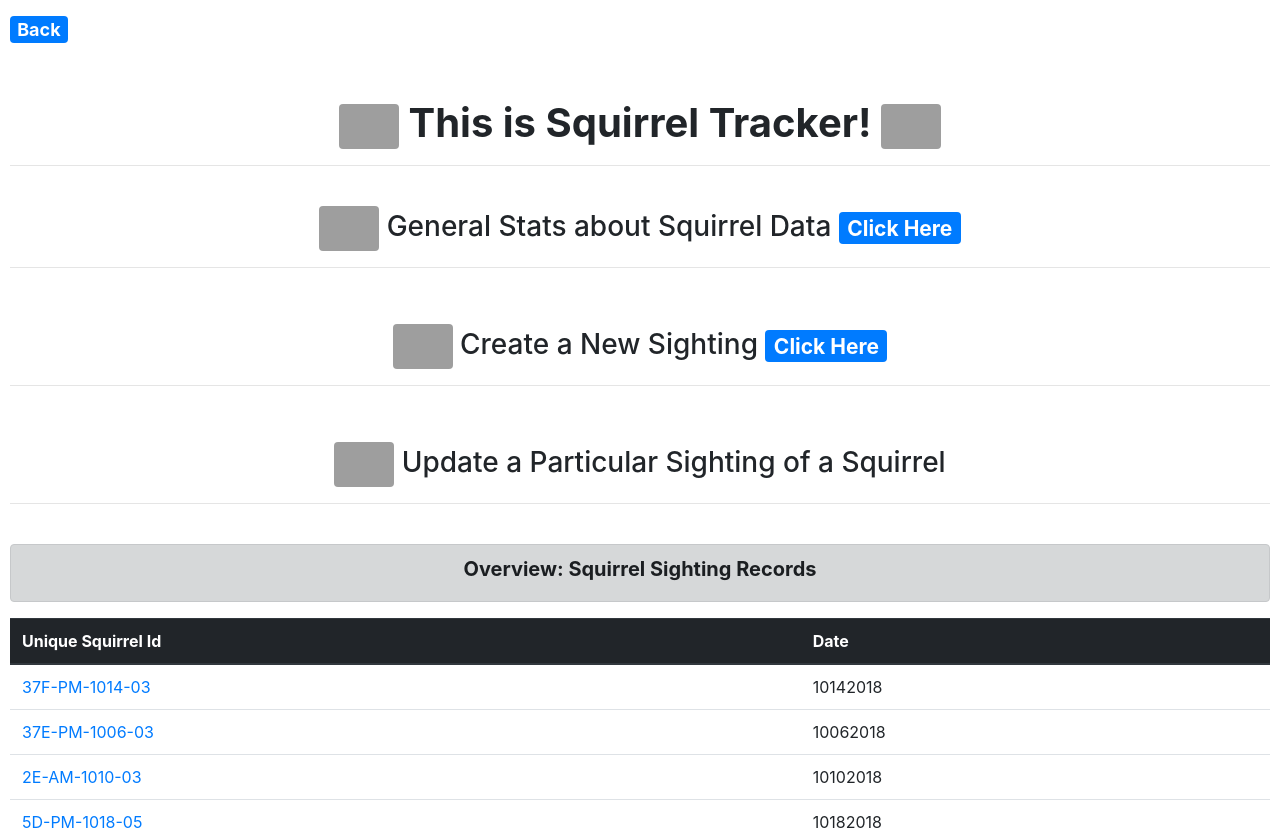
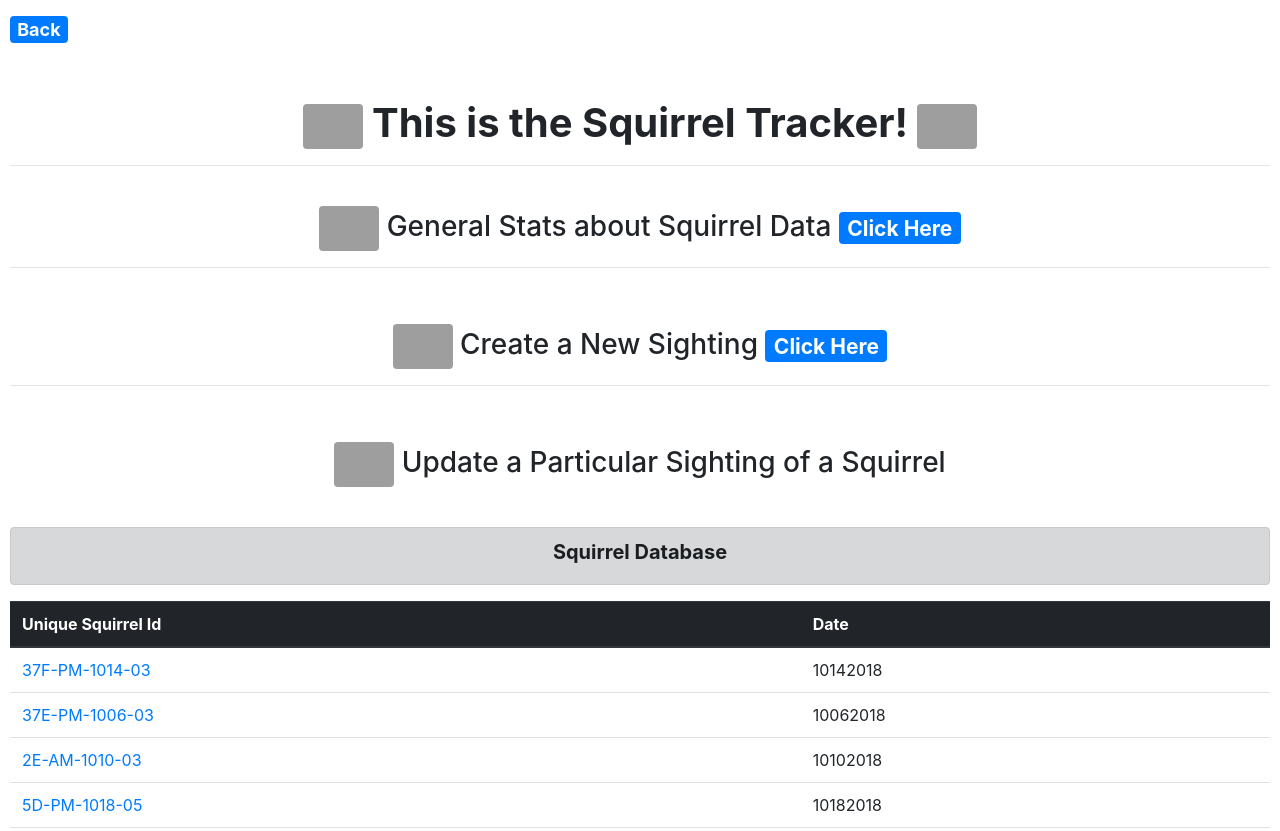
Before and after one commit to BunnyMax345453/Final_Project, a Django app: page /sightings/ in a window 1280 px wide. Shown: the top 831 px of the page. Run offline with Django 3.2, Linux system fonts and the light colour scheme; data comes from the database, SQL or seed files in the repository; some libraries are stand-ins or nearby versions; grey boxes are pictures that could not be loaded.

Commit message:
make changes to the squirrel data page

```diff
--- a/squirrel_tracker/templates/squirrel_tracker/edit.html
+++ b/squirrel_tracker/templates/squirrel_tracker/edit.html
@@ -12,7 +12,7 @@
   		<br>
   		<strong><h1>
    		<img src="http://pic.90sjimg.com/original_origin_pic/18/11/04/82b7777bc8148349cc8790c03662fdc6.png" style="width:60px" class="rounded" alt="..." >
-  		 Did you see a new Sqiurrel?
+  		 Help Us Update the Squirrel Database!
  		 </strong></h1>
   		<hr>
  	 <p>Please share your findings by filling in the form below</p >
--- a/squirrel_tracker/templates/squirrel_tracker/sighting.html
+++ b/squirrel_tracker/templates/squirrel_tracker/sighting.html
@@ -11,7 +11,7 @@
                 <p>
                 <br>
                 <strong><h1 class='text-center'> <img src="https://img1.baidu.com/it/u=3837107914,3708117760&fm=26&fmt=auto&gp=0.jpg" style="width:60px" class="rounded" alt="..." >
-	This is Squirrel Tracker!
+	This is the Squirrel Tracker!
 	<img src="https://img1.baidu.com/it/u=3837107914,3708117760&fm=26&fmt=auto&gp=0.jpg" style="width:60px" class="rounded" alt="..." ></strong></h1>
                 <hr>
                 </p>
@@ -57,13 +57,13 @@
                 <h3 class='text-center'>
 	<img src="https://img0.baidu.com/it/u=3776646088,3601416339&fm=26&fmt=auto&gp=0.jpg" style="width:60px" class="rounded" alt="..." >
 	Update a Particular Sighting of a Squirrel    </h3>
-                <hr>
+
                 </p>
                 <br>
                 <div>
                 <table class="table">
                         <div class="alert alert-dark text-center" role="alert">
-                                <h5><strong> Overview: Squirrel Sighting Records </strong></h5>
+                                <h5><strong> Squirrel Database </strong></h5>
                         </div>
                         <thead class = "thead-dark">
                                 <tr>
```
